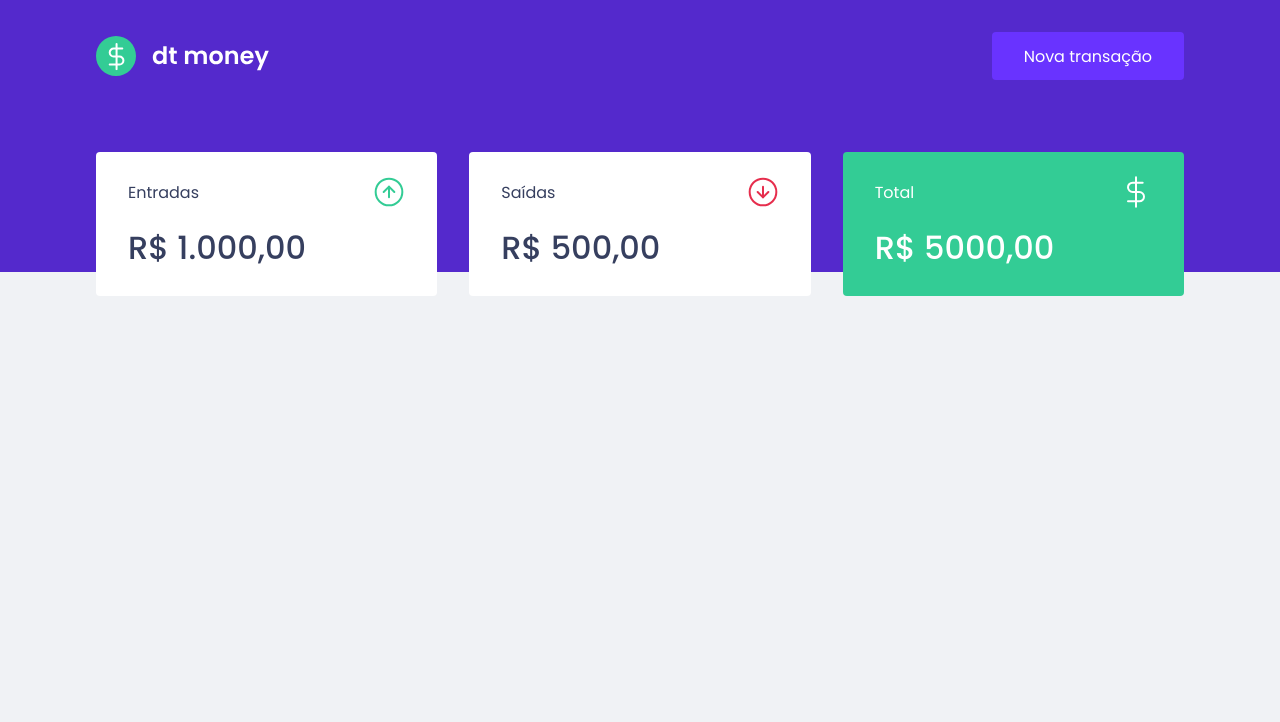
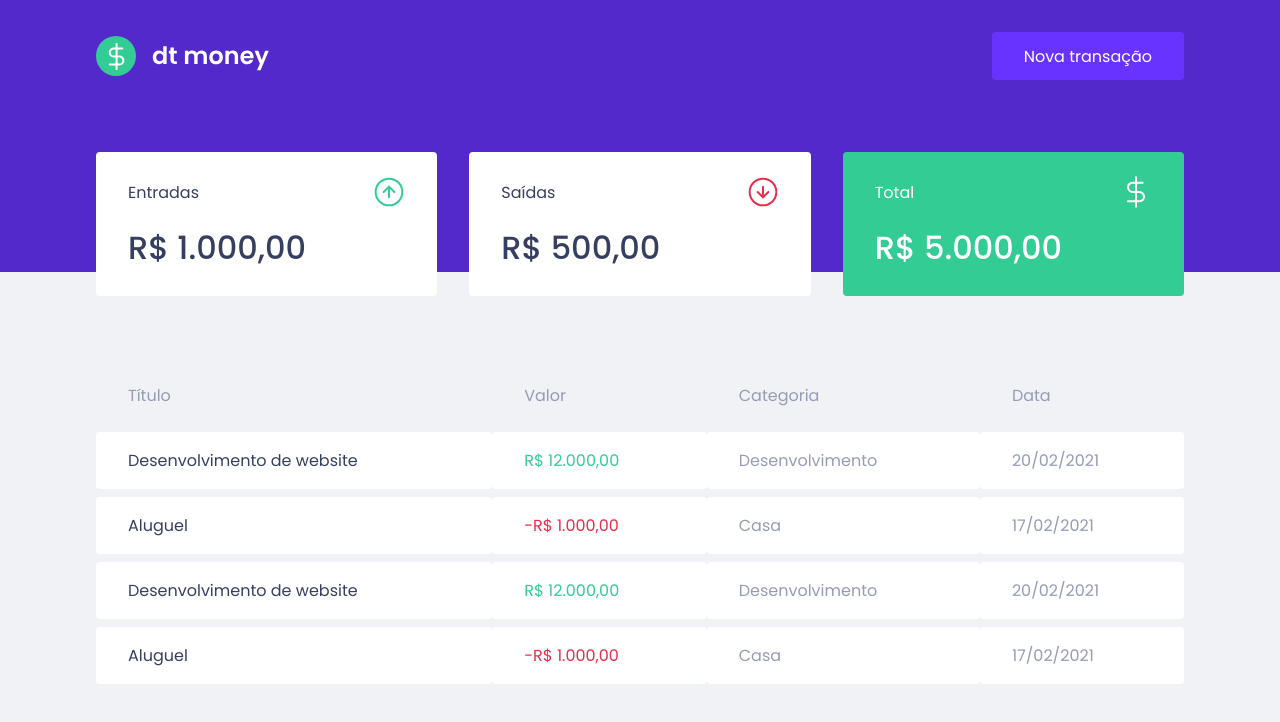
Before and after one commit to jackrsantana/dtmoney, a React (Create React App) app: page / in a window 1280 px wide. Shown: the top 722 px of the page. Built offline with nearby package versions, Linux system fonts and the light colour scheme.

Commit message:
Componente: TransactionsTable

```diff
--- a/src/components/Dashboard/index.tsx
+++ b/src/components/Dashboard/index.tsx
@@ -1,4 +1,5 @@
 import { Summary } from "../Summary";
+import { TransactionsTables } from "../TransactionsTables";
 
 import { Container } from "./styles";
 
@@ -6,6 +7,7 @@
   return (
     <Container>
       <Summary/>
+      <TransactionsTables/>
     </Container>
   )
 }
--- a/src/components/Summary/index.tsx
+++ b/src/components/Summary/index.tsx
@@ -26,7 +26,7 @@
           <p>Total</p>
           <img src={totalImg} alt="Total" />
         </header>
-        <strong>R$ 5000,00</strong>
+        <strong>R$ 5.000,00</strong>
       </div>
     </Container>
   )
--- /dev/null
+++ b/src/components/TransactionsTables/index.tsx
@@ -0,0 +1,44 @@
+import { Container } from "./styles";
+
+export function TransactionsTables () {
+  return (
+    <Container>
+      <table>
+        <thead>
+          <tr>
+            <th>Título</th>
+            <th>Valor</th>
+            <th>Categoria</th>
+            <th>Data</th>
+          </tr>
+        </thead>
+        <tbody>
+          <tr>
+            <td>Desenvolvimento de website</td>
+            <td className="deposit">R$ 12.000,00</td>
+            <td>Desenvolvimento</td>
+            <td>20/02/2021</td>
+          </tr>
+          <tr>
+            <td>Aluguel</td>
+            <td className="withdraw">-R$ 1.000,00</td>
+            <td>Casa</td>
+            <td>17/02/2021</td>
+          </tr>
+          <tr>
+            <td>Desenvolvimento de website</td>
+            <td className="deposit">R$ 12.000,00</td>
+            <td>Desenvolvimento</td>
+            <td>20/02/2021</td>
+          </tr>
+          <tr>
+            <td>Aluguel</td>
+            <td className="withdraw">-R$ 1.000,00</td>
+            <td>Casa</td>
+            <td>17/02/2021</td>
+          </tr>
+        </tbody>
+      </table>
+    </Container>
+  );
+}
--- /dev/null
+++ b/src/components/TransactionsTables/styles.ts
@@ -0,0 +1,38 @@
+import styled from "styled-components";
+
+export const Container = styled.div`
+  margin-top: 4rem;
+
+  table {
+    width: 100%;
+    border-spacing: 0 0.5rem;
+
+    th {
+      color: var(--text-body);
+      font-weight: 400;
+      padding: 1rem 2rem;
+      text-align: left;
+      line-height:1.5rem;
+    }
+
+    td {
+      padding: 1rem 2rem;
+      border: 0;
+      background: var(--shape);
+      color: var(--text-body);
+      border-radius: 0.25rem;
+
+      &:first-child {
+        color: var(--text-title);
+      }
+
+      &.deposit {
+        color: var(--green)
+      }
+
+      &.withdraw {
+        color: var(--red)
+      }
+    }
+  }
+`
```
